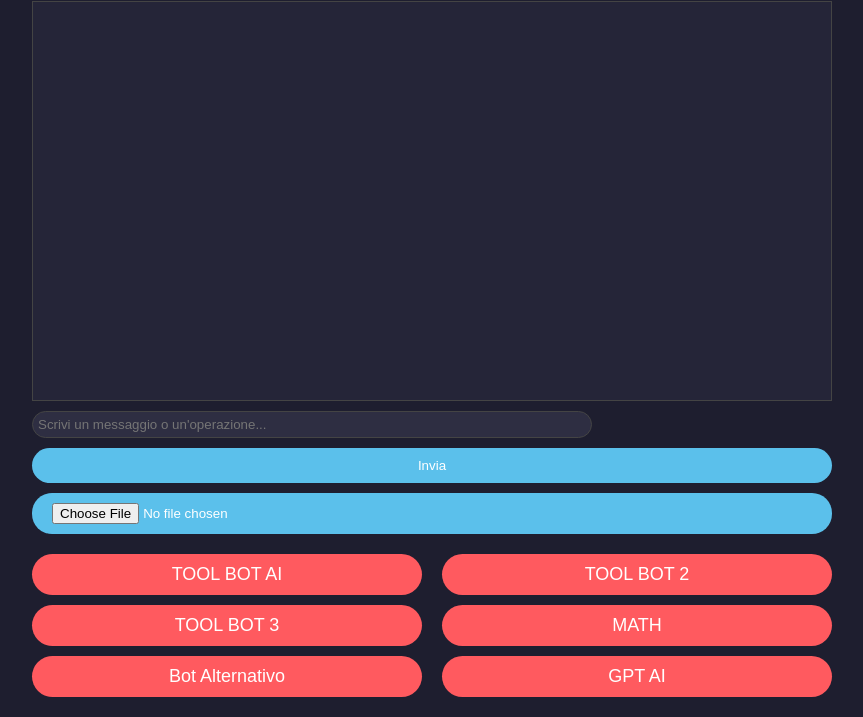
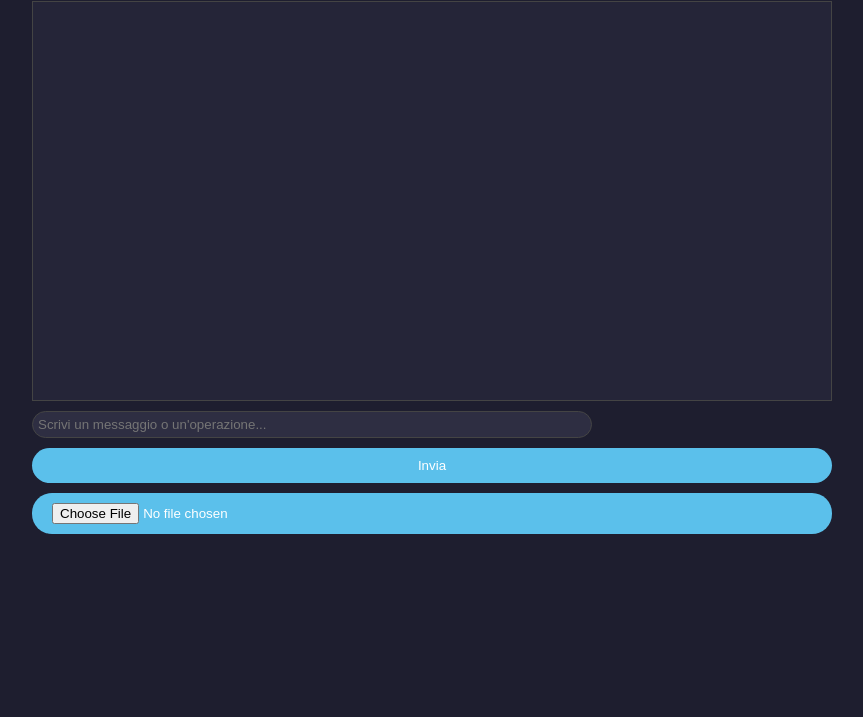
Before and after one commit to gfcshopsite/chabotai, a plain HTML site: page index.html in a window 1280 px wide. Shown: the part 99-816 px from the top of the page, without its empty margins (208-1071 px from the left). Drawn offline with Linux system fonts and the light colour scheme.

Commit message:
Update index.html

```diff
--- a/index.html
+++ b/index.html
@@ -21,29 +21,7 @@
     <button id="send-button">Invia</button>
     <input type="file" id="image-upload" accept="image/*">
 
-    <!-- Aggiunta di bottoni per vari tool -->
-    <!-- Aggiunta di bottoni per vari tool -->
-    <div class="button-container">
-    <button class="chatbot-link" onclick="window.location.href='https://math.bot/it/app/3e64fe1f522de132af39e1d9da526a5f';">
-        TOOL BOT AI
-    </button>
-    <button class="chatbot-link" onclick="window.location.href='https://mymathsolver.ai/it/app/d99ab4fccd1c3d49b91fc46ff1dda764';">
-        TOOL BOT 2
-    </button>
-    <button class="chatbot-link" onclick="window.location.href='https://math.now/it/app/d5b5cccfaa1f2d3fb960c9e1f1a8f85f';">
-        TOOL BOT 3
-    </button>
-    <button class="chatbot-link" onclick="window.location.href='https://math.now/it/app/d5b5cccfaa1f2d3fb960c9e1f1a8f85f';">
-        MATH
-   </button>
-    <button class="chatbot-link" onclick="window.location.href='https://www.hotbot.com/';">
-         Bot Alternativo
-    </button>
-    <button class="chatbot-link" onclick="window.location.href='https://math-gpt.org/';">
-        GPT AI
-    </button>
 
-</div>
 
 
     <script>
```
